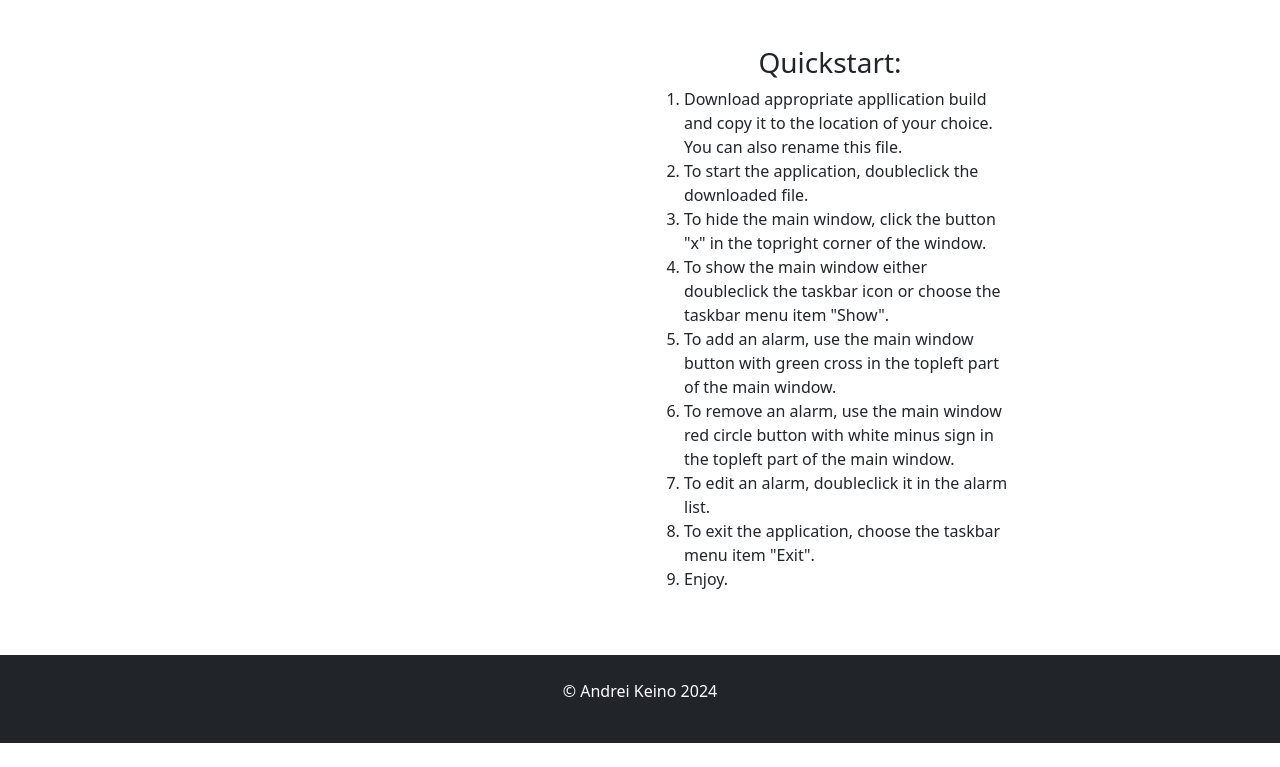
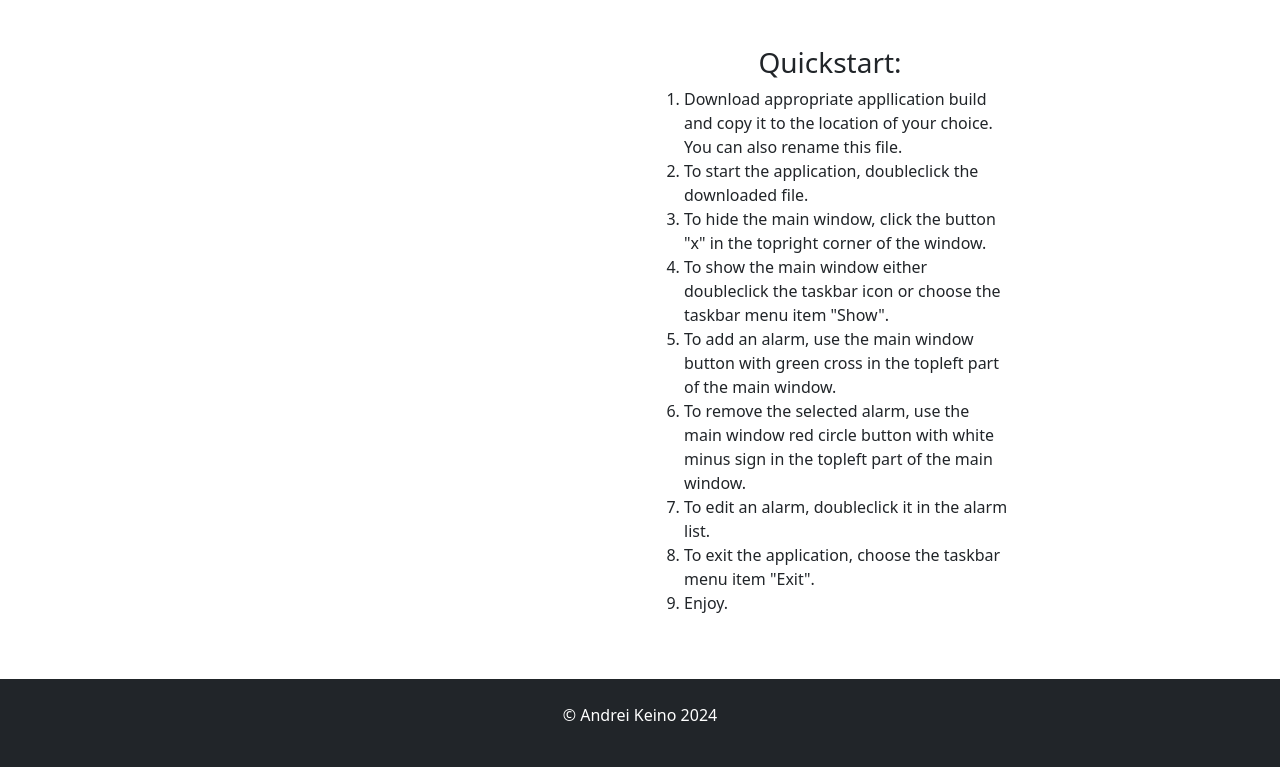
Before and after one commit to AndreiKeino/ak-alarm-clock, a plain HTML site: page index.html in a window 1280 px wide. Shown: the part 1969-2736 px from the top of the page. Before the commit the page ends 2712 px from the top, so only its background shows below. Drawn offline with nearby package versions, Linux system fonts and the light colour scheme; some packages are replaced by stand-ins of ours; files that its build step writes are made by us from their sources; a script that the page names is missing.

Commit message:
changed content of readme

```diff
--- a/index.html
+++ b/index.html
@@ -149,17 +149,21 @@
           <!--bootstrap centered list with left aligned text-->
           <h3>Quickstart:</h3>
           <ol>
+
             <li class="text-start">
               Download appropriate appllication build and copy it to the
               location of your choice. You can also rename this file.
             </li>
+
             <li class="text-start">
               To start the application, doubleclick the downloaded file.
             </li>
+
             <li class="text-start">
               To hide the main window, click the button
               "x" in the topright corner of the window.
             </li>
+
             <li class="text-start">
               To show the main window
               either doubleclick the taskbar icon or choose the
@@ -172,7 +176,7 @@
             </li>
 
             <li class="text-start">
-              To remove an alarm, use the main window
+              To remove the selected alarm, use the main window
               red circle button with white minus sign
               in the topleft part of the main window.
             </li>
@@ -180,13 +184,16 @@
             <li class="text-start">
               To edit an alarm, doubleclick it in the alarm list.
             </li>
+
             <li class="text-start">
               To exit the application,
               choose the taskbar menu item "Exit".
             </li>
+
             <li class="text-start">
               Enjoy.
             </li>
+
           </ol>
         </div>
         </div>
```
Also changed, not shown: README.md.
